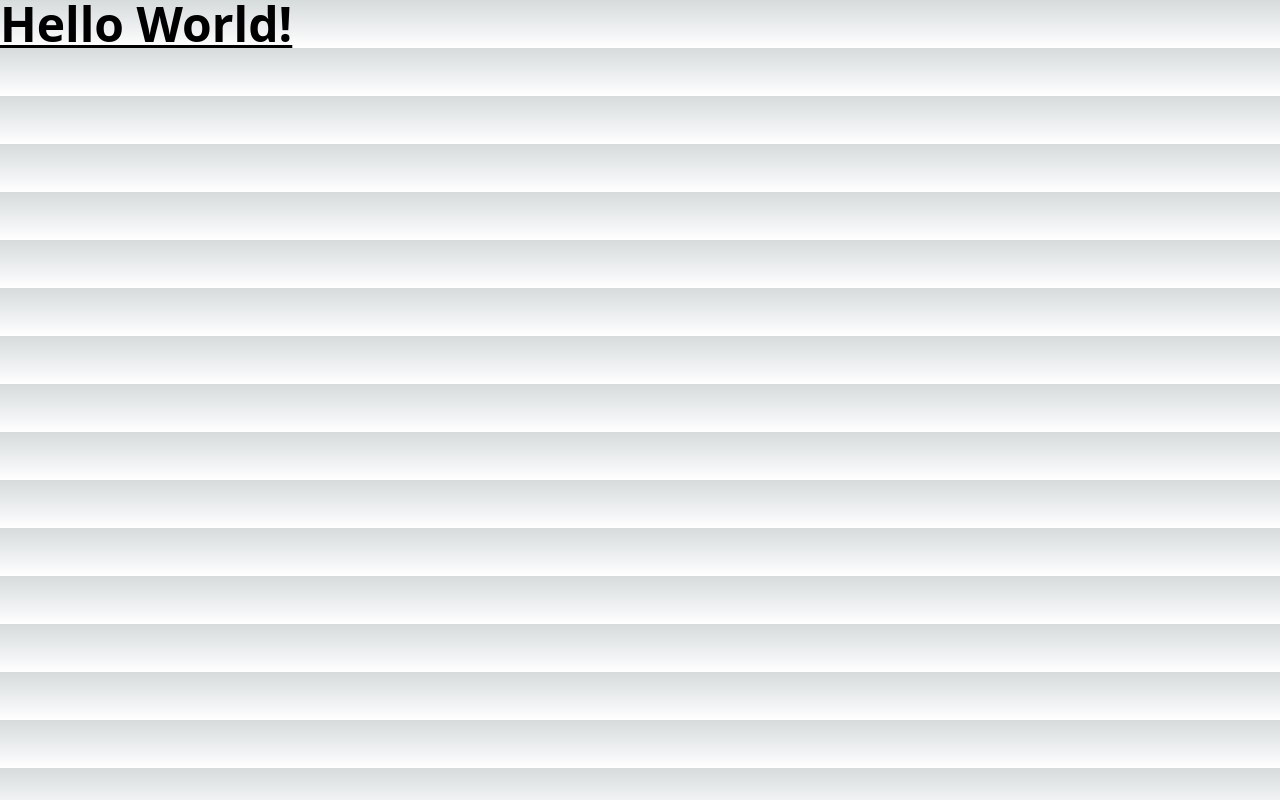
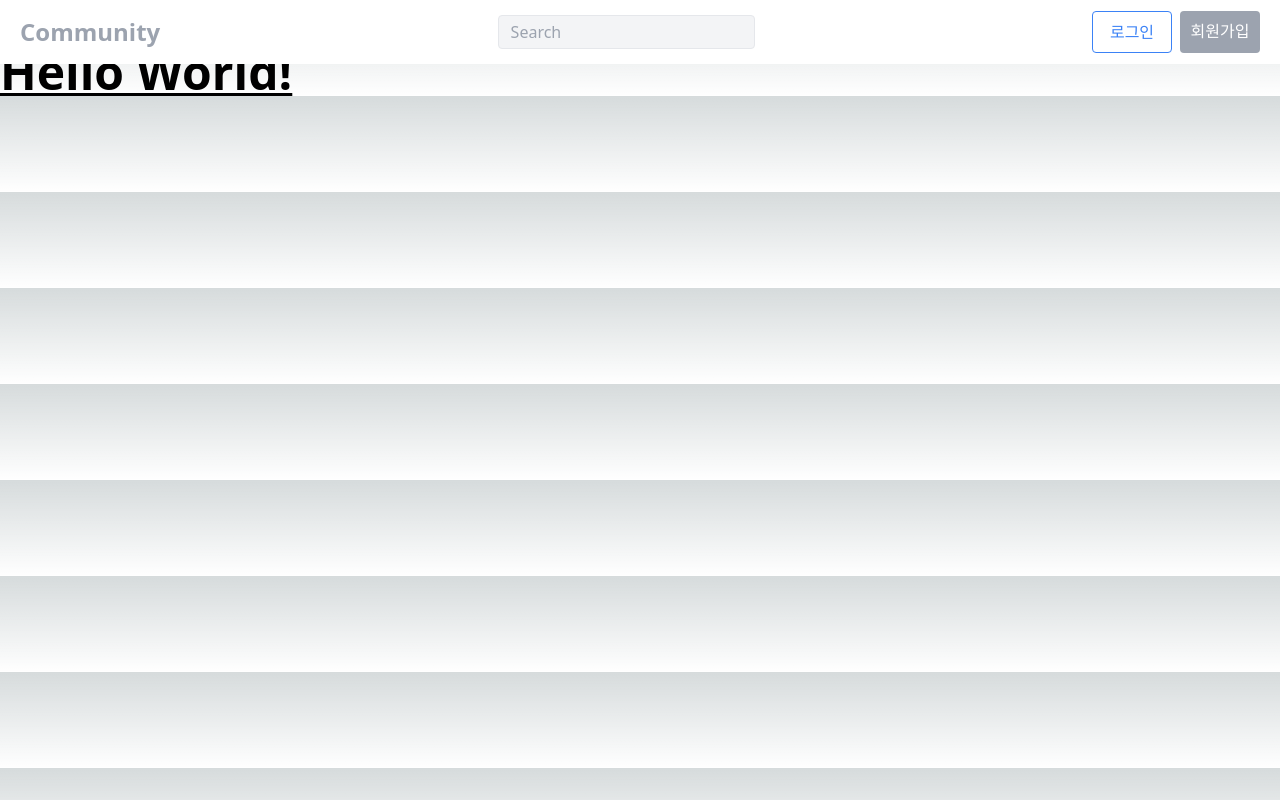
Before and after one commit to JPWon-1/reddit-clone, a Next.js app: page / in a window 1280 px wide. Built offline with nearby package versions, Linux system fonts and the light colour scheme; no server answers.

Commit message:
navbar 생성

```diff
--- /dev/null
+++ b/src/components/NavBar.tsx
@@ -0,0 +1,40 @@
+import Link from "next/link";
+import React from "react";
+import { useAuthState } from "../context/auth";
+
+const NavBar: React.FC = () => {
+    const { loading, authenticated } = useAuthState();
+    return (
+        <div className="fixed inset-x-0 top-0 z-10 flex items-center justify-between h-16 px-5 bg-white">
+            <span className="text-2xl font-semibold text-gray-400">
+                <Link href="/">Community</Link>
+            </span>
+            <div className="max-w-full px-4">
+                <div className="relative flex items-center bg-gray-100 border text-black rounded hover:border-gray-700 hover:bg-white">
+                    <input type="text" placeholder="Search" className="px-3 py-1 bg-transparent rounded focus:outline-none" />
+                </div>
+            </div>
+            <div className="flex">
+                {!loading &&
+                    (authenticated ? (
+                        <button className="w-20 p-2 mr-2 text-center text-white">로그아웃</button>
+                    ) : (
+                        <>
+                            <Link className="w-20 p-2 mr-2 text-center text-blue-500 border border-blue-500 rounded" href="/login">
+                                로그인
+                            </Link>
+                            <Link className="w-20 p-2 text-center text-white bg-gray-400 rounded" href="/register">
+                                회원가입
+                            </Link>
+                        </>
+                    )
+
+                    )
+                }
+            </div>
+
+        </div>
+    );
+};
+
+export default NavBar;
--- a/src/pages/_app.tsx
+++ b/src/pages/_app.tsx
@@ -1,12 +1,24 @@
-import Axios from 'axios'
-import '../styles/globals.css'
-import { AppProps } from 'next/app'
-import { AuthProvider } from '../context/auth';
+import Axios from "axios";
+import "../styles/globals.css";
+import { AppProps } from "next/app";
+import { AuthProvider } from "../context/auth";
+import { useRouter } from "next/router";
+import NavBar from "../components/NavBar";
 
 export default function MyApp({ Component, pageProps }: AppProps) {
-  Axios.defaults.baseURL = process.env.NEXT_PUBLIC_SERVER_BASE_URL + "/api";
-  Axios.defaults.withCredentials=true;
-  return <AuthProvider>
-      <Component {...pageProps} />
-    </AuthProvider>
+    Axios.defaults.baseURL = process.env.NEXT_PUBLIC_SERVER_BASE_URL + "/api";
+    Axios.defaults.withCredentials = true;
+
+    const { pathname } = useRouter();
+    const authRoutes = ["register", "login"];
+    const authRoute = authRoutes.includes(pathname);
+
+    return (
+        <AuthProvider>
+            {!authRoute && <NavBar />}
+            <div className={authRoute ? "" : "pt-12"}>
+                <Component {...pageProps} />
+            </div>
+        </AuthProvider>
+    );
 }
```
